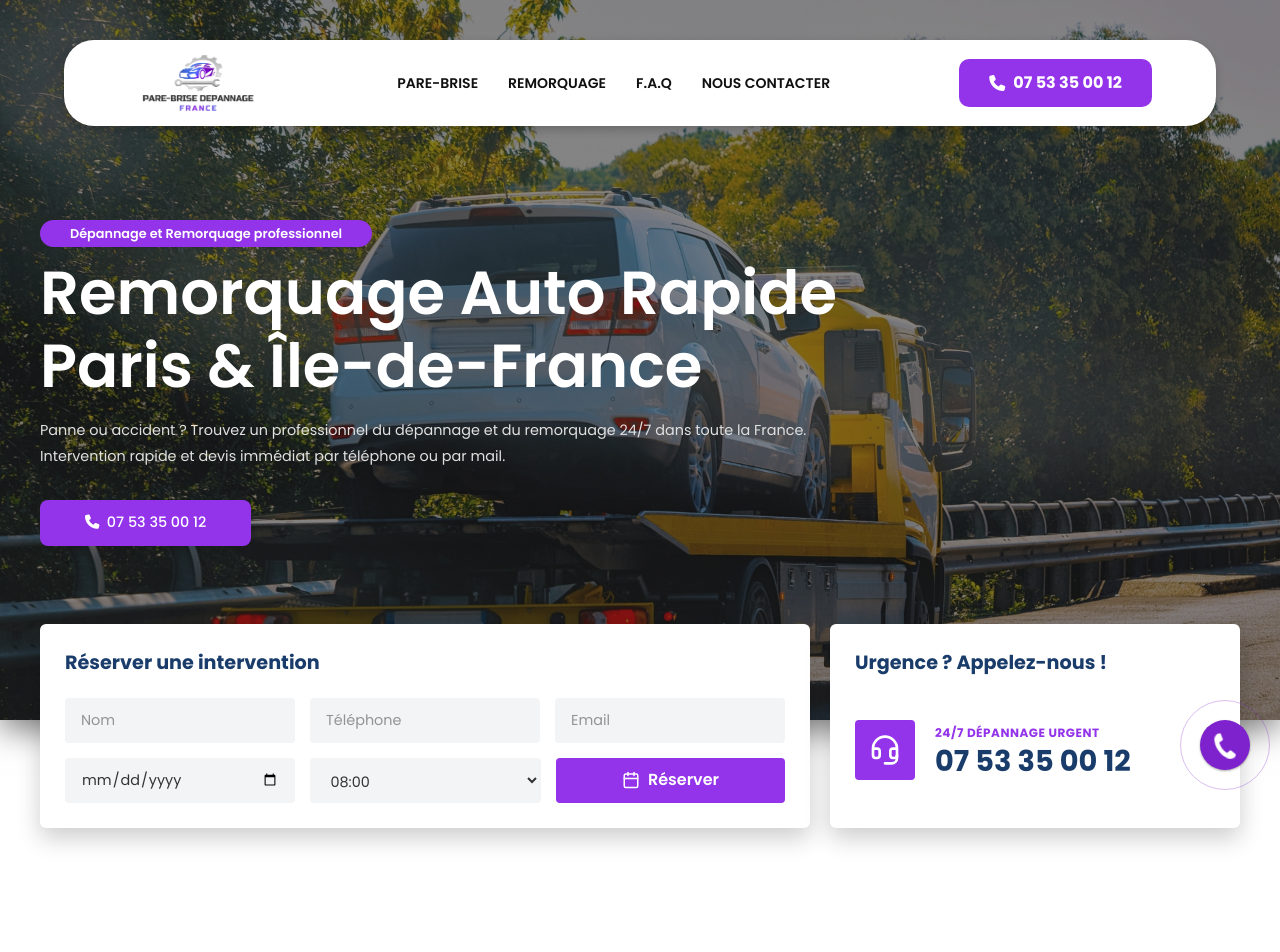
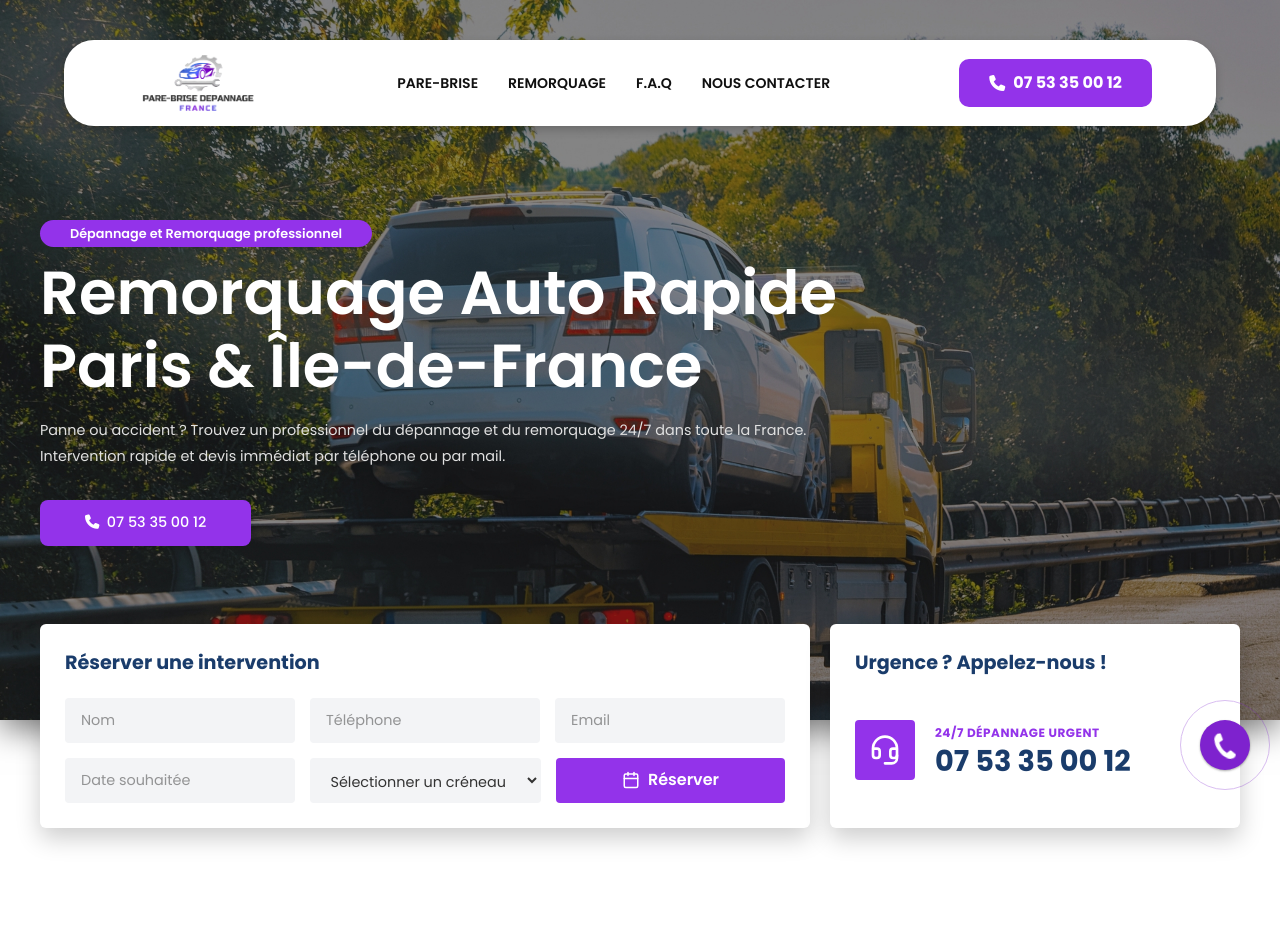
Before and after one commit to asmatrouky/parebrisedepannage, a Next.js app: page /depannage in a window 1280 px wide. Shown: the top 952 px of the page. Built offline with nearby package versions, Linux system fonts and the light colour scheme.

Commit message:
mise à jour css

```diff
--- a/components/DepannageHero.jsx
+++ b/components/DepannageHero.jsx
@@ -1,7 +1,7 @@
 "use client";
 
 import React, { useState } from "react";
-import { Phone, Calendar, Headset } from "lucide-react";
+import { Calendar, Headset } from "lucide-react";
 
 export default function DepannageHero() {
   const [formData, setFormData] = useState({
@@ -11,6 +11,9 @@ export default function DepannageHero() {
     date: "",
     hour: "",
   });
+
+  // Pour Safari / iPhone : astuce type text -> date
+  const [dateInputType, setDateInputType] = useState("text");
 
   const handleChange = (e) => {
     setFormData({
@@ -43,6 +46,7 @@ export default function DepannageHero() {
         date: "",
         hour: "",
       });
+      setDateInputType("text"); // on remet l’état visuel du placeholder
     } catch (err) {
       console.error("Erreur réseau :", err);
       alert("Erreur lors de l’envoi du formulaire.");
@@ -66,7 +70,7 @@ export default function DepannageHero() {
               immédiat par téléphone ou par mail.
             </p>
 
-             <div className="buttons">
+            <div className="buttons">
               <button className="button-primary">
                 <i className="fa-solid fa-phone"></i>&nbsp;
                 07 53 35 00 12
@@ -98,6 +102,7 @@ export default function DepannageHero() {
                 name="phone"
                 placeholder="Téléphone"
                 className="input-field"
+                inputMode="tel" // clavier numérique iPhone
                 onChange={handleChange}
                 value={formData.phone}
                 required
@@ -114,15 +119,24 @@ export default function DepannageHero() {
             </div>
 
             <div className="form-row-dep">
+              {/* Champ date compatible iPhone / Safari avec placeholder */}
               <input
-                type="date"
+                type={dateInputType}
                 name="date"
+                placeholder="Date souhaitée"
                 className="input-field"
+                onFocus={() => setDateInputType("date")}
+                onBlur={(e) => {
+                  if (!e.target.value) {
+                    setDateInputType("text");
+                  }
+                }}
                 onChange={handleChange}
                 value={formData.date}
                 required
               />
 
+              {/* Sélection des créneaux horaires jusqu'à 22h */}
               <select
                 name="hour"
                 className="input-field"
@@ -130,6 +144,9 @@ export default function DepannageHero() {
                 value={formData.hour}
                 required
               >
+                <option value="" disabled>
+                  Sélectionner un créneau
+                </option>
                 <option value="08:00">08:00</option>
                 <option value="08:30">08:30</option>
                 <option value="09:00">09:00</option>
```
